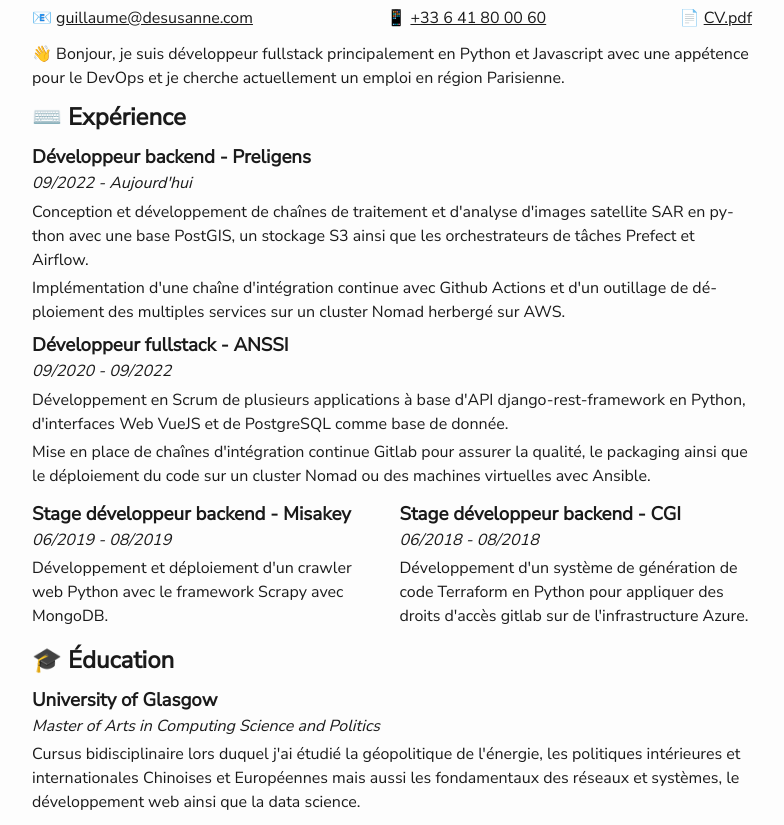
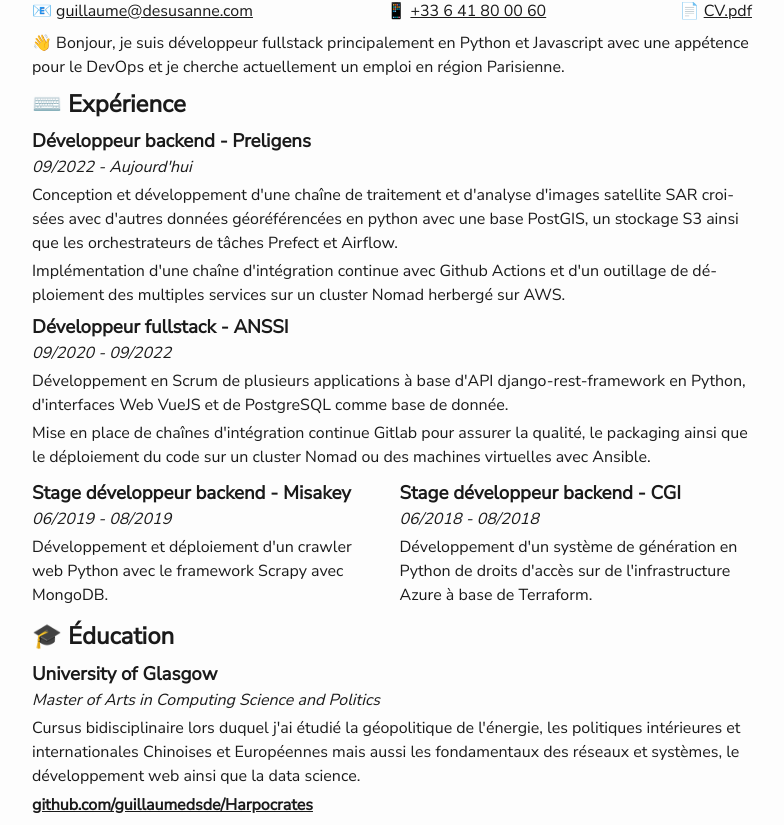
Before and after one commit to guillaumedsde/curriculum-vitae, a plain HTML site: page index.html in a window 1280 px wide. Shown: the part 142-967 px from the top of the page, without its empty margins (248-1032 px from the left). Drawn offline with Linux system fonts and the light colour scheme.

Commit message:
feat: update layout

```diff
--- a/index.html
+++ b/index.html
@@ -56,14 +56,14 @@
       h2,
       h3,
       h4 {
-        margin-top: 0.4em;
+        margin-top: 0.3em;
         margin-bottom: 0;
       }
 
       .contact-container {
         display: flex;
         justify-content: space-between;
-        margin: 0.75em 0;
+        margin: 0.5em 0;
       }
 
       .column-container {
@@ -78,7 +78,7 @@
 
       .heading-subtitle {
         margin-top: 0;
-        margin-bottom: 0.3em;
+        margin-bottom: 0.2em;
       }
 
       @media not print {
@@ -117,11 +117,18 @@
       }
 
       @media print {
+        @page {
+          margin: 0;
+          padding: 0;
+          /* NOTE: A4 page */
+          size: 21cm 29.7cm;
+        }
+
         body {
           background-color: transparent;
           color: black;
           max-width: none;
-          min-width: 54em;
+          min-width: 56em;
         }
 
         p,
@@ -174,9 +181,10 @@
     <h3>Développeur backend - Preligens</h3>
     <p class="heading-subtitle"><em>09/2022 - Aujourd'hui</em></p>
     <p>
-      Conception et développement de chaînes de traitement et d'analyse d'images
-      satellite SAR en python avec une base PostGIS, un stockage S3 ainsi que
-      les orchestrateurs de tâches Prefect et Airflow.
+      Conception et développement d'une chaîne de traitement et d'analyse
+      d'images satellite SAR croisées avec d'autres données géoréférencées en
+      python avec une base PostGIS, un stockage S3 ainsi que les orchestrateurs
+      de tâches Prefect et Airflow.
     </p>
     <p>
       Implémentation d'une chaîne d'intégration continue avec Github Actions et
@@ -208,9 +216,8 @@
         <h3>Stage développeur backend - CGI</h3>
         <p class="heading-subtitle"><em>06/2018 - 08/2018</em></p>
         <p>
-          Développement d'un système de génération de code Terraform en Python
-          pour appliquer des droits d'accès gitlab sur de l'infrastructure
-          Azure.
+          Développement d'un système de génération en Python de droits d'accès
+          sur de l'infrastructure Azure à base de Terraform.
         </p>
       </div>
     </div>
```
Also changed, not shown: 1 other file.
